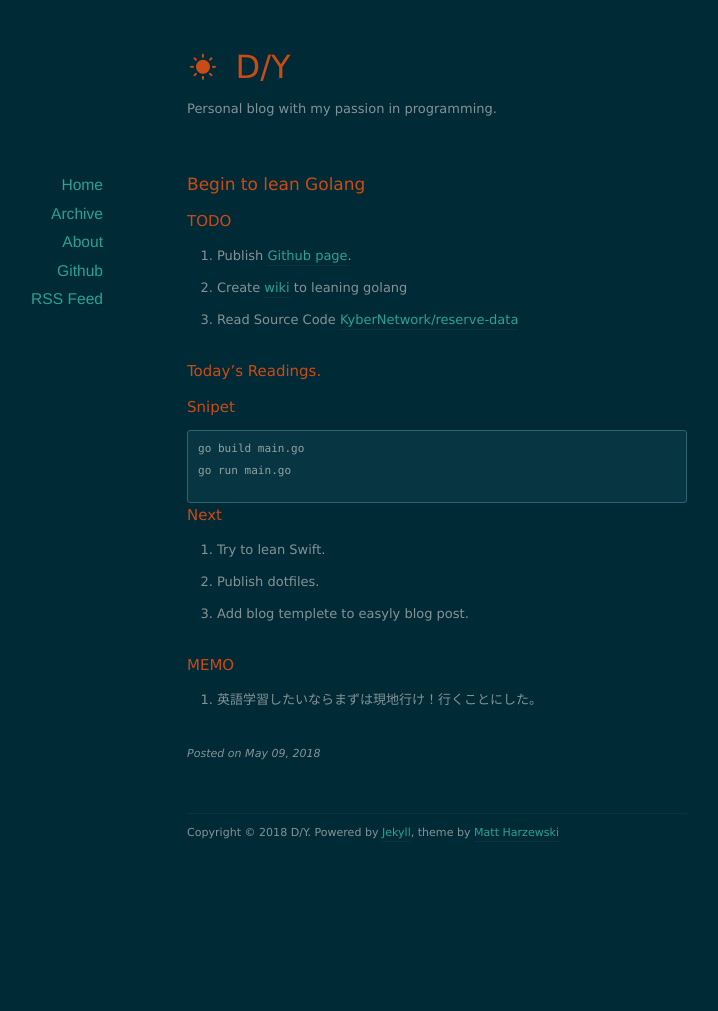
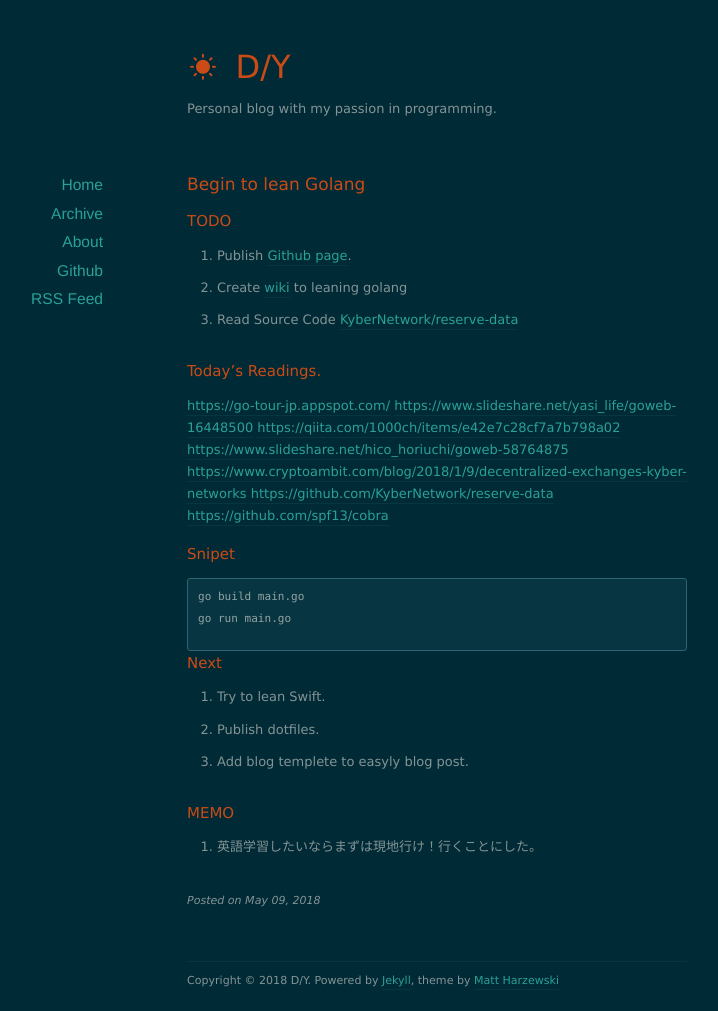
Before and after one commit to do6year/do6year.github.io, a Jekyll site: the page built from _posts/2018-05-10-begin-to-lean-golang.md, in a window 1280 px wide. Shown: the whole page, without its empty margins (203-921 px from the left). Built offline with Jekyll 4.4.1, drawn with Linux system fonts in a browser that asks for light colours; nearby versions of some CDN libraries; before the commit the page ends 900 px from its top, so only the background shows below that.

Commit message:
fix typo

```diff
--- a/_posts/2018-05-10-begin-to-lean-golang.md
+++ b/_posts/2018-05-10-begin-to-lean-golang.md
@@ -10,13 +10,13 @@ date: 2018-05-10 02:03 +0900
 - Read Source Code [KyberNetwork/reserve-data](https://github.com/KyberNetwork/reserve-data)
 
 ## Today's Readings.
-[https://go-tour-jp.appspot.com/]: https://go-tour-jp.appspot.com/
-[https://www.slideshare.net/yasi_life/goweb-16448500]: https://www.slideshare.net/yasi_life/goweb-16448500
-[https://qiita.com/1000ch/items/e42e7c28cf7a7b798a02]: https://qiita.com/1000ch/items/e42e7c28cf7a7b798a02
-[https://www.slideshare.net/hico_horiuchi/goweb-58764875]: https://www.slideshare.net/hico_horiuchi/goweb-58764875
-[https://www.cryptoambit.com/blog/2018/1/9/decentralized-exchanges-kyber-networks]: https://www.cryptoambit.com/blog/2018/1/9/decentralized-exchanges-kyber-networks
-[https://github.com/KyberNetwork/reserve-data]: https://github.com/KyberNetwork/reserve-data
-[https://github.com/spf13/cobra]: https://github.com/spf13/cobra
+[https://go-tour-jp.appspot.com/](https://go-tour-jp.appspot.com/)
+[https://www.slideshare.net/yasi_life/goweb-16448500](https://www.slideshare.net/yasi_life/goweb-16448500)
+[https://qiita.com/1000ch/items/e42e7c28cf7a7b798a02](https://qiita.com/1000ch/items/e42e7c28cf7a7b798a02)
+[https://www.slideshare.net/hico_horiuchi/goweb-58764875](https://www.slideshare.net/hico_horiuchi/goweb-58764875)
+[https://www.cryptoambit.com/blog/2018/1/9/decentralized-exchanges-kyber-networks](https://www.cryptoambit.com/blog/2018/1/9/decentralized-exchanges-kyber-networks)
+[https://github.com/KyberNetwork/reserve-data](https://github.com/KyberNetwork/reserve-data)
+[https://github.com/spf13/cobra](https://github.com/spf13/cobra)
 
 ## Snipet
 {% highlight bash %}
```
